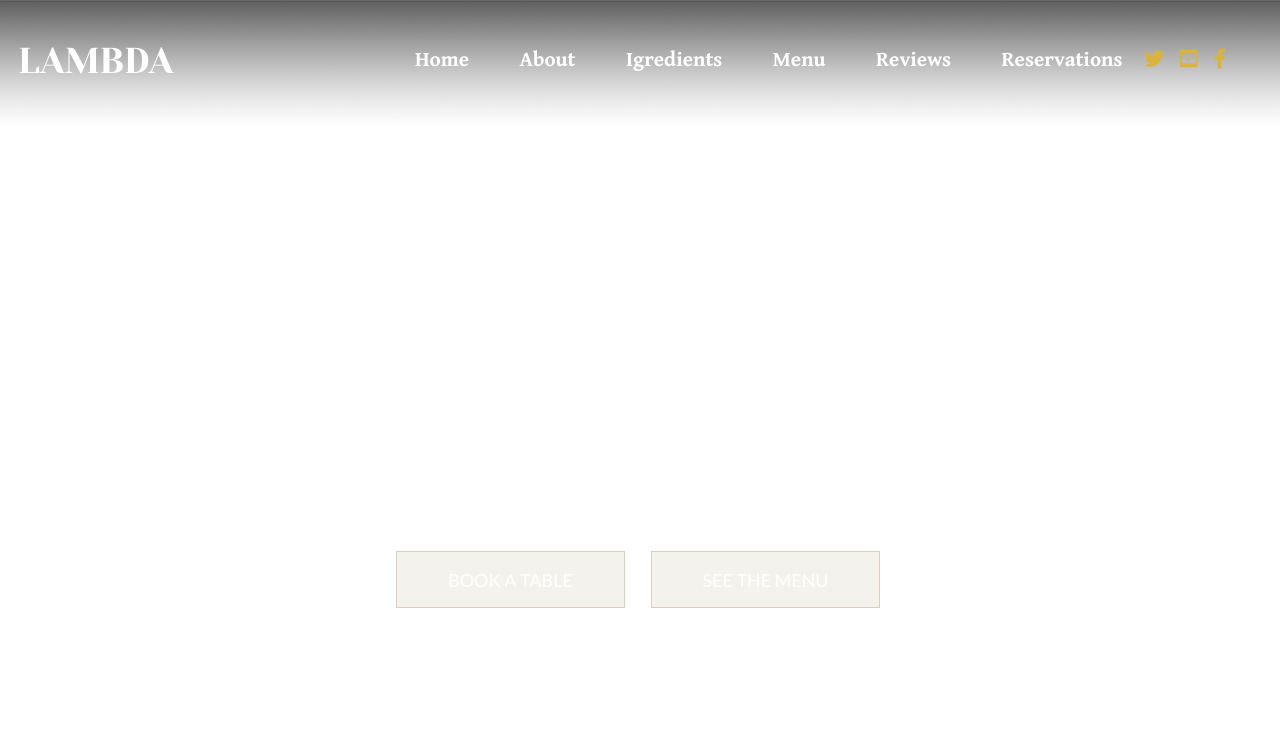
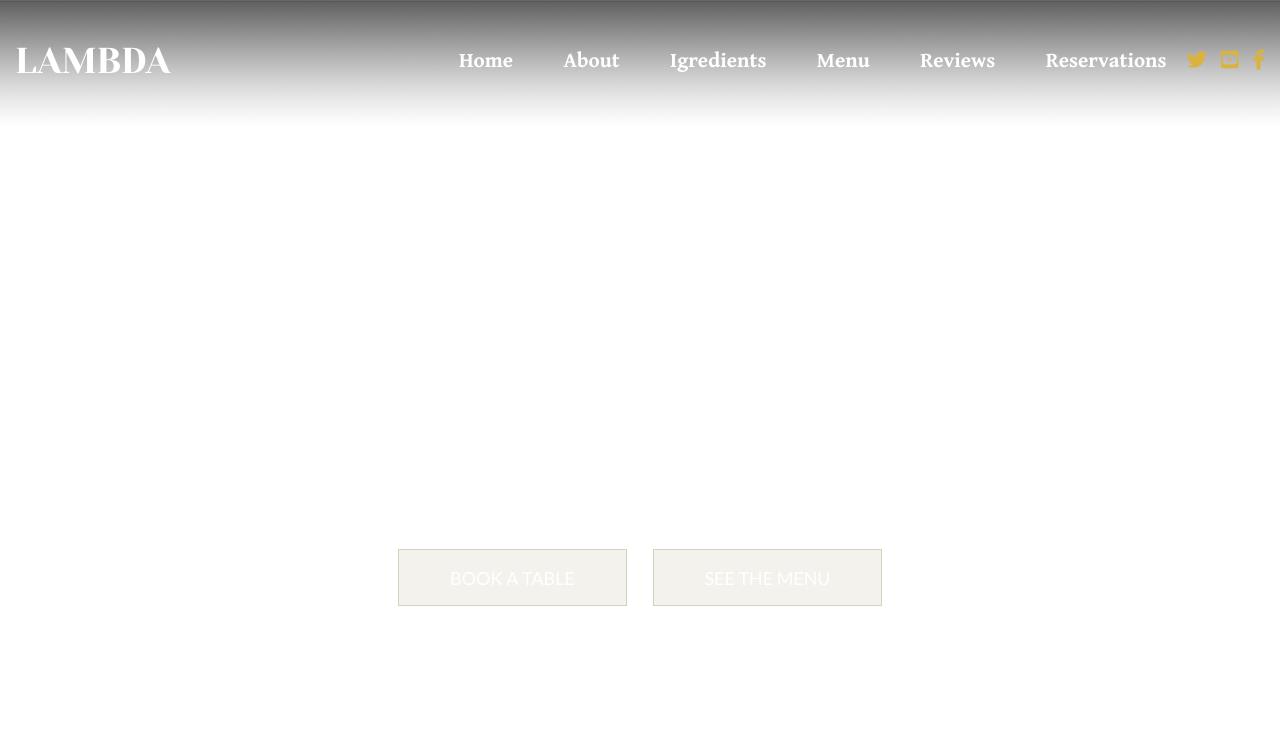
Before and after one commit to alexeibob1/BSUIR-Frontend-1, a plain HTML site: page index.html in a window 1280 px wide. Shown: the top 743 px of the page. Drawn offline with Linux system fonts and the light colour scheme.

Commit message:
fix: fix header

```diff
--- a/index.html
+++ b/index.html
@@ -11,7 +11,8 @@
 <body>
     <header class="header" id="header">
         <div class="container">
-            <a class="logo__header" href="#">
+            <div class="navigation">
+                <a class="logo__header" href="#header">
                     LAMBDA
                 </a>
 
@@ -52,6 +53,7 @@
                     <a href="https://youtube.com" target="_blank" class="fa-brands fa-square-youtube header-links"></a>
                     <a href="https://facebook.com" target="_blank" class="fa-brands fa-facebook-f header-links"></a>
                 </nav>
+            </div>
 
             <section class="promo">
                 <h1 class="text__promo">
--- a/style.css
+++ b/style.css
@@ -68,19 +68,22 @@ button {
     height: 100%;
 }
 
+.header .container {
+    padding-top: 40px;
+    padding-bottom: 140px;
+}
+
+.navigation {
+    display: flex;
+    justify-content: space-between;
+    align-items: center;
+}
+
 .logo__header {
-    position: relative;
-    top: 40px;
-    left: 3px;
     font-family: 'Yeseva One', cursive;
     font-size: 36px;
     color: white;
     text-decoration: none;
-}
-
-.nav-menu {
-    padding-left: 400px;
-    padding-top: 6px;
 }
 
 .nav-menu ul {
@@ -101,12 +104,12 @@ button {
 }
 
 .nav-menu__item:hover {
-    padding-top: 45px;
+    padding-top: 46px;
     border-top: 3px solid #C2BFB5;
 }
 
 .nav-menu ul li:last-child {
-    padding-right: 16px;
+    padding-right: 15px;
 }
 
 .nav-menu a:last-child {
@@ -115,10 +118,19 @@ button {
 
 .header-links {
     display: inline;
-    padding-right: 12px;
+    padding-right: 10px;
     color: #DAB33E;
     font-size: 20px;
     text-decoration: none;
+}
+
+.promo {
+    display: flex;
+    align-items: center;
+    flex-direction: column;
+    width: 970px;
+    margin: 0 auto;
+    margin-top: 130px;
 }
 
 .text__promo {
@@ -126,25 +138,19 @@ button {
     font-size: 90px;
     font-weight: normal;
     color: white;
-    width: 970px;
-    padding-top: 144px;
-    padding-left: 140px;
     text-align: center;
     line-height: 1.3;
+    margin-bottom: 30px;
 }
 
 .decoration__header {
     display: block;
-    padding-left: 512px;
-    padding-top: 25px;
+    margin-bottom: 30px;
 }
 
 .buttons__header {
     display: flex;
     flex-direction: row;
-    padding-left: 381px;
-    padding-top: 33px;
-    padding-bottom: 142px;
 }
 
 .button__promo {
```
Lines whose indentation alone changed are shown as unchanged.
